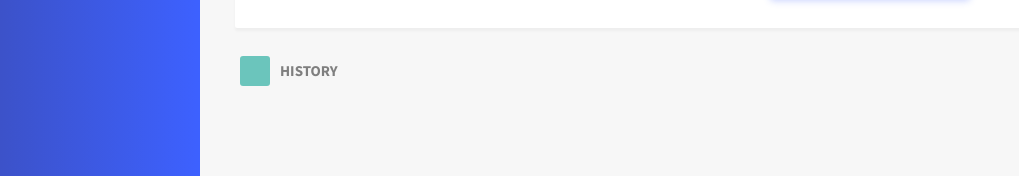
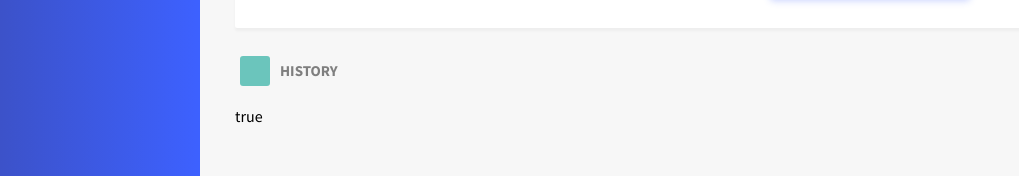
Before and after one commit to Paul-D-Dev/fasterize-app, a React (Create React App) app: page / in a window 1280 px wide. Both pictures are taken after typing "https://example.com" into the empty fields and a click on the button "LAUNCH ANALYSIS". Shown: the part 227-403 px from the top of the page, without its empty margins (0-1019 px from the left). Built offline with nearby package versions, Linux system fonts and the light colour scheme.

Commit message:
FEAT DebuggerPage : simulate response url plug

```diff
--- a/src/pages/fasterize-debugger/DebuggerPage.tsx
+++ b/src/pages/fasterize-debugger/DebuggerPage.tsx
@@ -3,12 +3,13 @@ import SideBarComponent from '../../components/side-bar/side-bar.component';
 import TopBarComponent from '../../components/top-bar/top-bar.component';
 import SectionTitleBar from '../../components/section-title-bar/section-title-bar.component';
 import './debugger-page.style.scss'
-
+import ResultPlug from '../../shared/_models/reponse-plug.model';
+import UrlPLugService from '../../shared/serices/urlPlug.service';
 
 const DebuggerPage = () => {
-
-    const [url, setUrl] = useState<String>('');
-
+    const urlPlug = new UrlPLugService();
+    const [url, setUrl] = useState<string>('');
+    const [resultsPlug, setResultsPlug] = useState<ResultPlug[]>([]);
 
     const handlerUrlChange = (url: string) => {
         setUrl(url);
@@ -16,7 +17,12 @@ const DebuggerPage = () => {
     const handlerSubmit = (e: React.FormEvent<HTMLFormElement>) => {
         e.preventDefault();
         console.log(url);
+        urlPlug.getResultUrlPLug(url).then((res: ResultPlug) => {
+            console.log(res);
+            setResultsPlug(prevResult => [res, ...prevResult]);
+            console.log(resultsPlug);
 
+        })
     }
 
     return (
@@ -39,7 +45,18 @@ const DebuggerPage = () => {
                     <section>
                         <SectionTitleBar title='HISTORY'/>
                         {/* Table */}
-
+                        {
+                            resultsPlug.length === 0 ?
+                            ''
+                            :
+                            resultsPlug.map( (plug, i) =>
+                                <div className="row" key={i}>
+                                    <p>
+                                    {plug.plugged ? 'true': 'false'}
+                                    </p>
+                                </div>
+                            )
+                        }
                     </section>
                 </div>
             </main>
```
